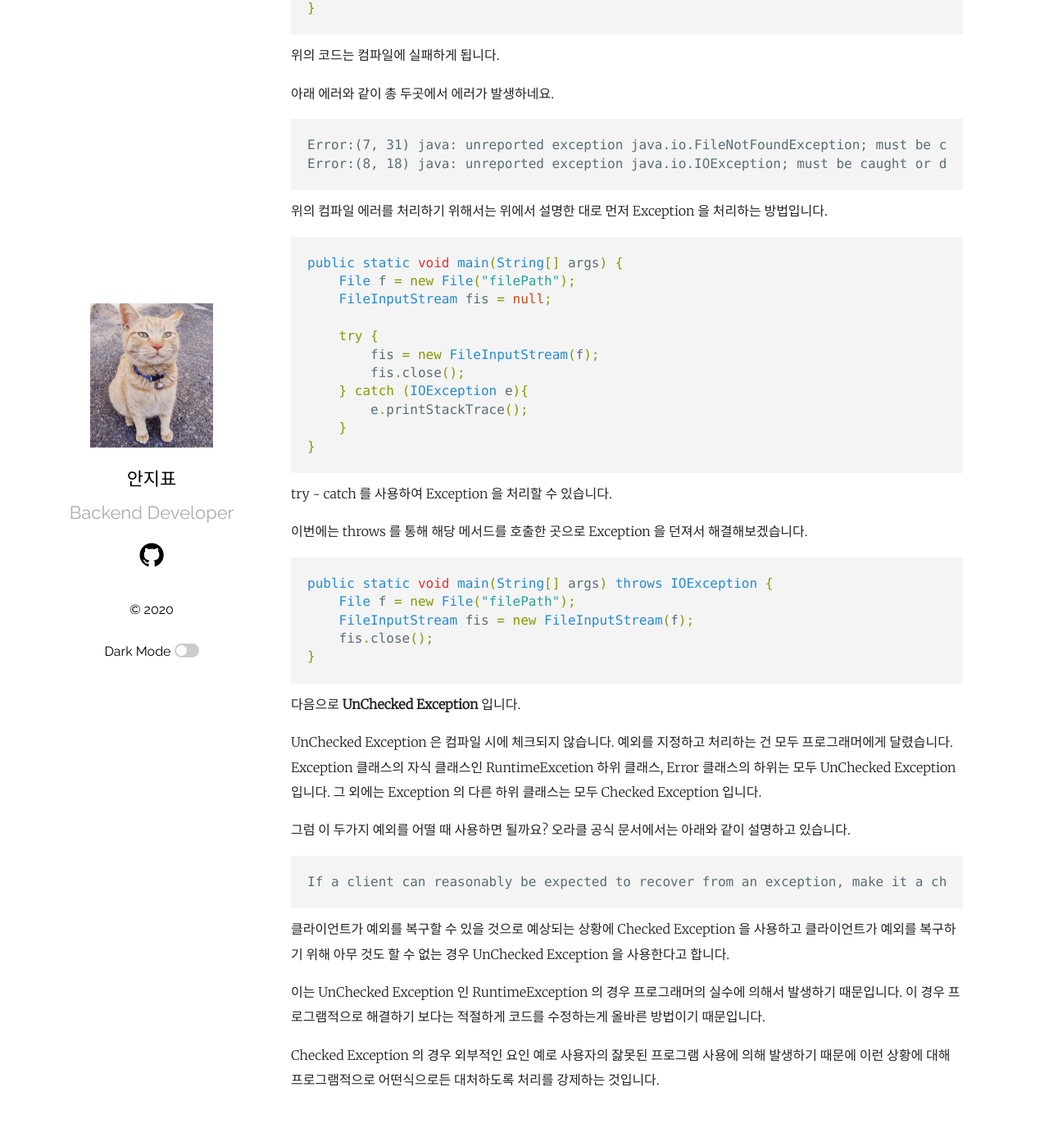
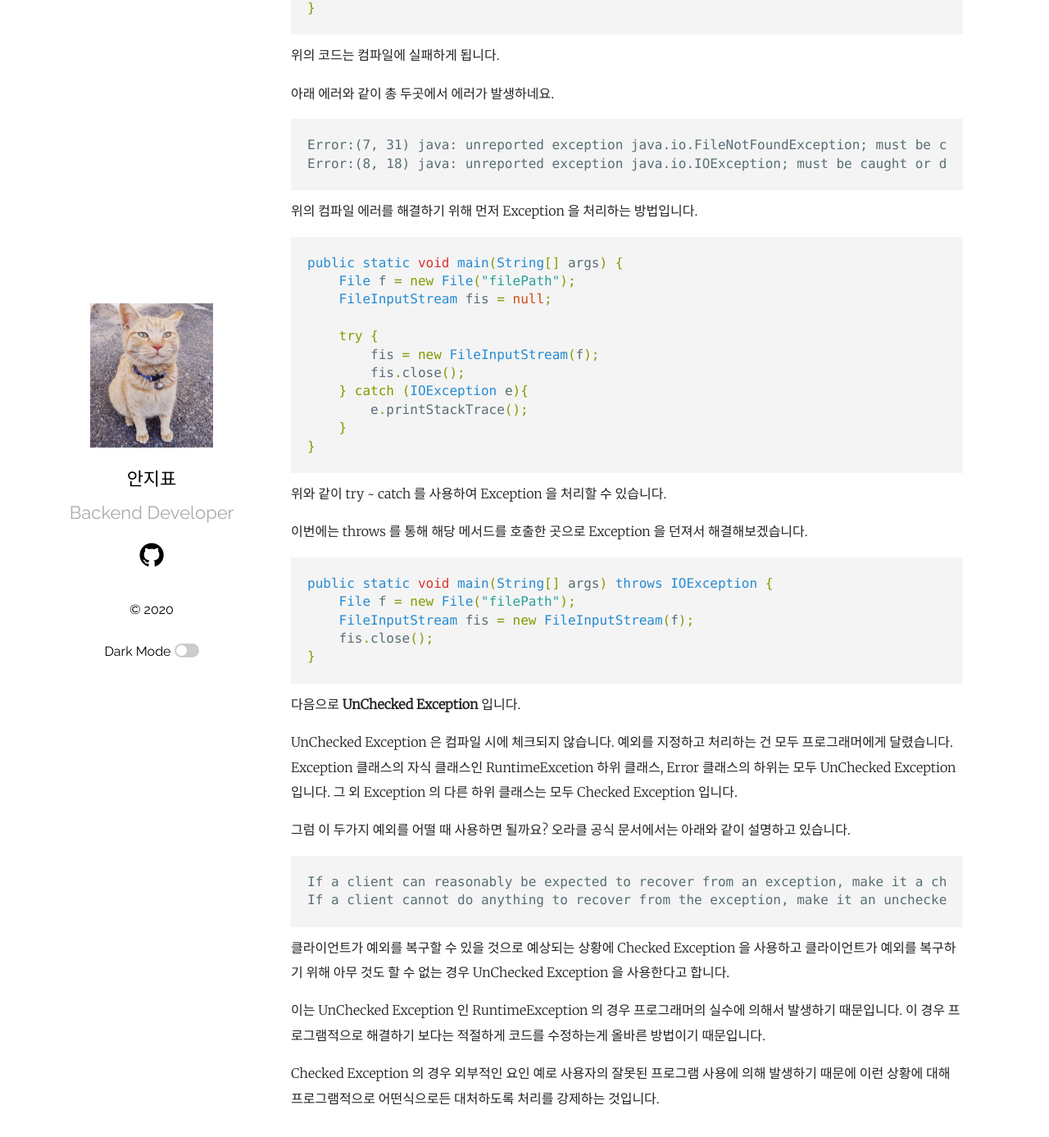
Before and after one commit to ppyong/ppyong.github.io, a Jekyll site: the page built from _posts/2020-09-27-exception.md, in a window 1280 px wide and 1400 px high, scrolled down 533 px. Shown: the top 1387 px of the window at 82% size. Built offline with Jekyll 4.4.1, drawn with Linux system fonts in a browser that asks for light colours.

Commit message:
post 추가

````diff
--- a/_posts/2020-09-27-exception.md
+++ b/_posts/2020-09-27-exception.md
@@ -32,7 +32,7 @@ Error:(7, 31) java: unreported exception java.io.FileNotFoundException; must be
 Error:(8, 18) java: unreported exception java.io.IOException; must be caught or declared to be thrown
 ```
 
-위의 컴파일 에러를 처리하기 위해서는 위에서 설명한 대로 먼저 Exception 을 처리하는 방법입니다.
+위의 컴파일 에러를 해결하기 위해 먼저 Exception 을 처리하는 방법입니다.
 
 ```java
 public static void main(String[] args) {
@@ -48,7 +48,7 @@ public static void main(String[] args) {
 }
 ```
 
-try ~ catch 를 사용하여 Exception 을 처리할 수 있습니다.
+위와 같이 try ~ catch 를 사용하여 Exception 을 처리할 수 있습니다.
 
 이번에는 throws 를 통해 해당 메서드를 호출한 곳으로 Exception 을 던져서 해결해보겠습니다.
 
@@ -62,12 +62,13 @@ public static void main(String[] args) throws IOException {
 
 다음으로 **UnChecked Exception** 입니다.
 
-UnChecked Exception 은 컴파일 시에 체크되지 않습니다. 예외를 지정하고 처리하는 건 모두 프로그래머에게 달렸습니다. Exception 클래스의 자식 클래스인 RuntimeExcetion 하위 클래스, Error 클래스의 하위는 모두 UnChecked Exception 입니다. 그 외에는 Exception 의 다른 하위 클래스는 모두 Checked Exception 입니다.
+UnChecked Exception 은 컴파일 시에 체크되지 않습니다. 예외를 지정하고 처리하는 건 모두 프로그래머에게 달렸습니다. Exception 클래스의 자식 클래스인 RuntimeExcetion 하위 클래스, Error 클래스의 하위는 모두 UnChecked Exception 입니다. 그 외 Exception 의 다른 하위 클래스는 모두 Checked Exception 입니다.
 
 그럼 이 두가지 예외를 어떨 때 사용하면 될까요? 오라클 공식 문서에서는 아래와 같이 설명하고 있습니다.
 
 ```
-If a client can reasonably be expected to recover from an exception, make it a checked exception. If a client cannot do anything to recover from the exception, make it an unchecked exception.
+If a client can reasonably be expected to recover from an exception, make it a checked exception.
+If a client cannot do anything to recover from the exception, make it an unchecked exception.
 ```
 
 클라이언트가 예외를 복구할 수 있을 것으로 예상되는 상황에 Checked Exception 을 사용하고 클라이언트가 예외를 복구하기 위해 아무 것도 할 수 없는 경우 UnChecked Exception 을 사용한다고 합니다.
@@ -75,4 +76,4 @@ If a client can reasonably be expected to recover from an exception, make it a c
 
 이는 UnChecked Exception 인 RuntimeException 의 경우 프로그래머의 실수에 의해서 발생하기 때문입니다. 이 경우 프로그램적으로 해결하기 보다는 적절하게 코드를 수정하는게 올바른 방법이기 때문입니다.
 
-Checked Exception 의 경우 외부적인 요인 예로 사용자의 잟못된 프로그램 사용에 의해 발생하기 때문에 이런 상황에 대해 프로그램적으로 어떤식으로든 대처하도록 처리를 강제하는 것입니다.
+Checked Exception 의 경우 외부적인 요인 예로 사용자의 잘못된 프로그램 사용에 의해 발생하기 때문에 이런 상황에 대해 프로그램적으로 어떤식으로든 대처하도록 처리를 강제하는 것입니다.
````
